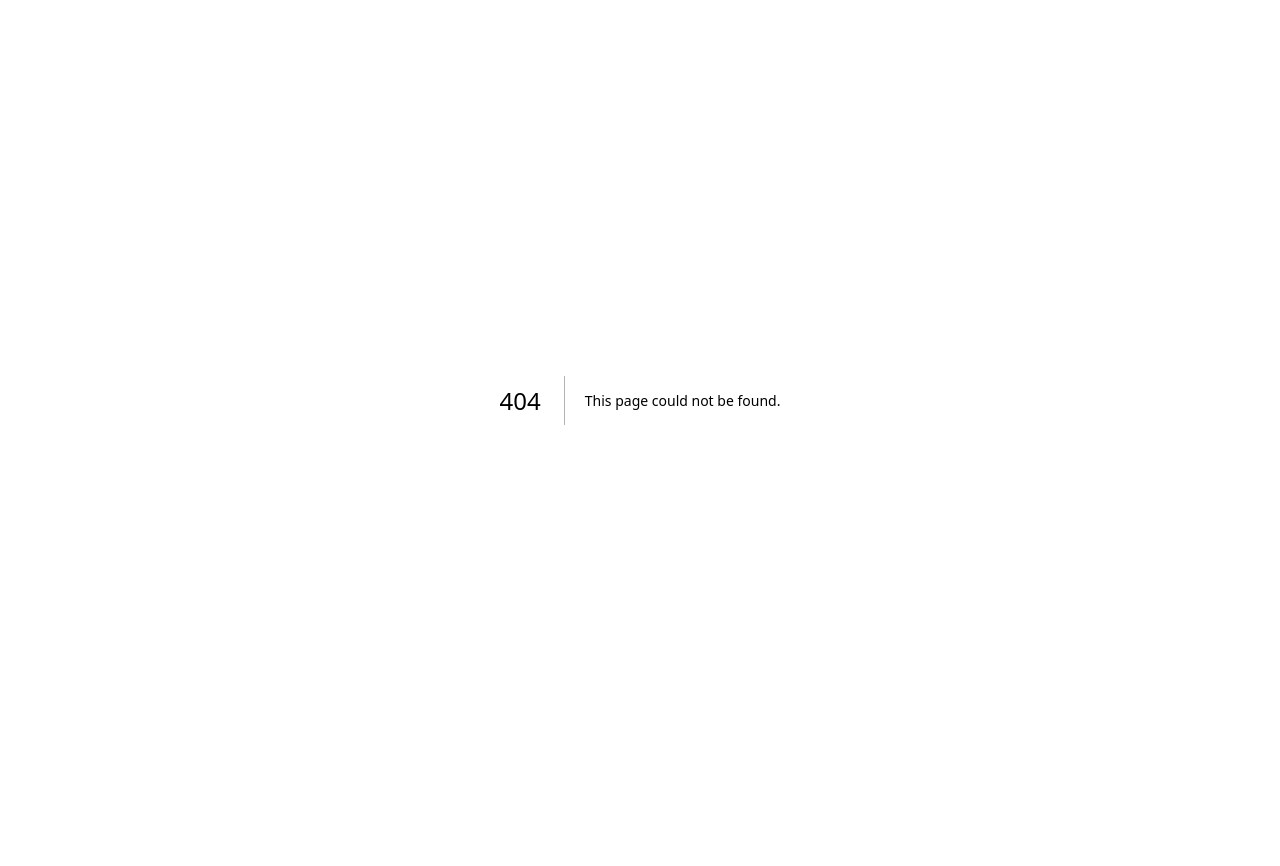
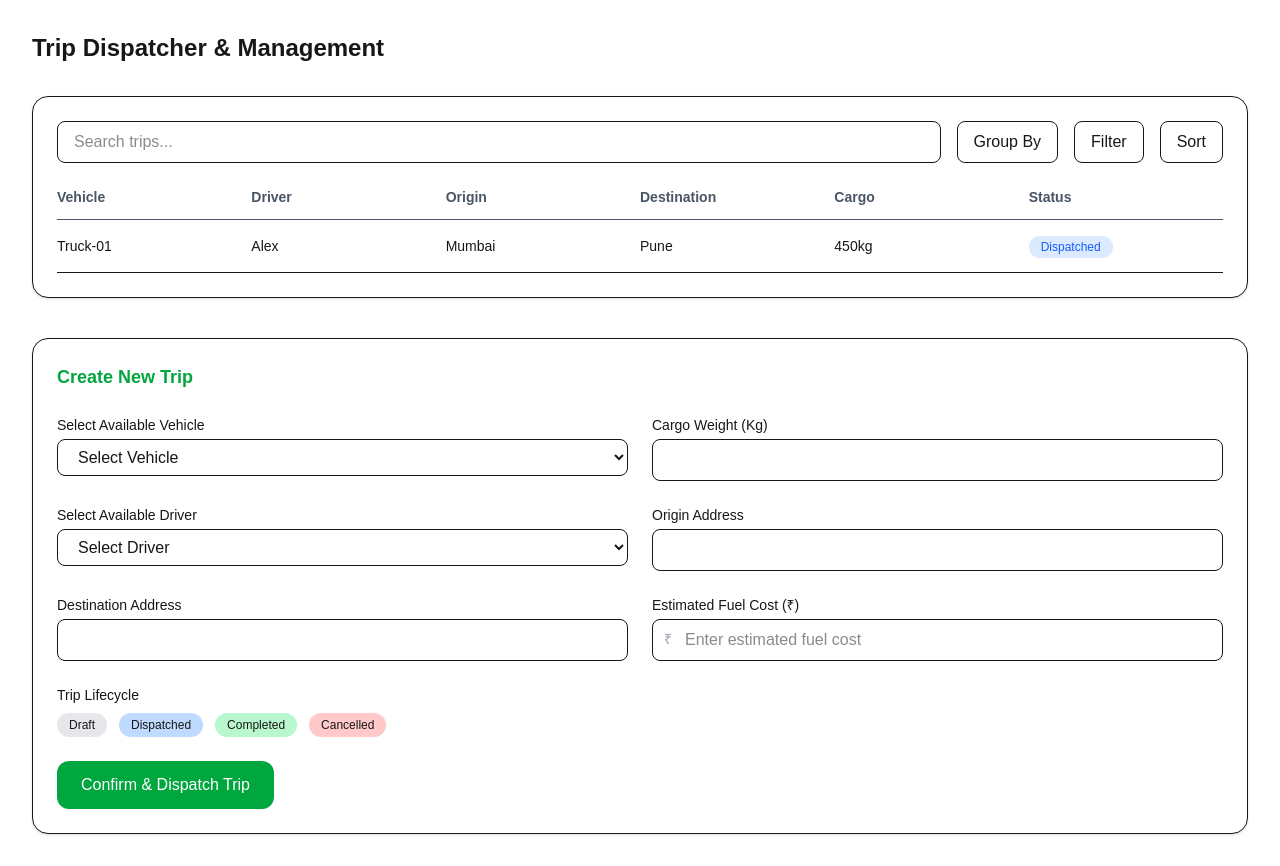
Before and after one commit to KrishBawangade/fleet_flow, a Next.js app in the folder frontend/: page /trips in a window 1280 px wide. Before the commit this address had no page. Before the commit the page ends 800 px from the top, so only its background shows below. Built offline with nearby package versions, Linux system fonts and the light colour scheme.

Commit message:
Add trip dispatcher page

```diff
--- /dev/null
+++ b/frontend/app/(dashboard)/trips/page.tsx
@@ -0,0 +1,20 @@
+"use client";
+
+import TripTable from "@/components/tables/TripTable";
+import TripForm from "@/components/forms/TripForm";
+
+export default function TripsPage() {
+  return (
+    <div className="p-8 max-w-7xl mx-auto">
+
+      <h1 className="text-2xl font-semibold mb-8">
+        Trip Dispatcher & Management
+      </h1>
+
+      <TripTable />
+
+      <TripForm />
+
+    </div>
+  );
+}
--- /dev/null
+++ b/frontend/components/forms/TripForm.tsx
@@ -0,0 +1,117 @@
+"use client";
+
+export default function TripForm() {
+  return (
+    <div className="bg-white rounded-2xl shadow-sm border p-6">
+
+      <h2 className="text-lg font-semibold mb-6 text-green-600">
+        Create New Trip
+      </h2>
+
+      <div className="grid grid-cols-2 gap-6">
+
+        {/* Vehicle */}
+        <div>
+          <label className="block text-sm mb-1">
+            Select Available Vehicle
+          </label>
+          <select className="w-full border rounded-lg px-4 py-2">
+            <option>Select Vehicle</option>
+            <option>Truck-01 (1000kg)</option>
+            <option>Van-02 (500kg)</option>
+          </select>
+        </div>
+
+        {/* Cargo */}
+        <div>
+          <label className="block text-sm mb-1">
+            Cargo Weight (Kg)
+          </label>
+          <input
+            type="number"
+            className="w-full border rounded-lg px-4 py-2"
+          />
+        </div>
+
+        {/* Driver */}
+        <div>
+          <label className="block text-sm mb-1">
+            Select Available Driver
+          </label>
+          <select className="w-full border rounded-lg px-4 py-2">
+            <option>Select Driver</option>
+            <option>Alex</option>
+            <option>John</option>
+          </select>
+        </div>
+
+        {/* Origin */}
+        <div>
+          <label className="block text-sm mb-1">
+            Origin Address
+          </label>
+          <input
+            type="text"
+            className="w-full border rounded-lg px-4 py-2"
+          />
+        </div>
+
+        {/* Destination */}
+        <div>
+          <label className="block text-sm mb-1">
+            Destination Address
+          </label>
+          <input
+            type="text"
+            className="w-full border rounded-lg px-4 py-2"
+          />
+        </div>
+
+        {/* Estimated Fuel Cost */}
+        <div>
+          <label className="block text-sm mb-1">
+            Estimated Fuel Cost (₹)
+          </label>
+          <div className="relative">
+            <span className="absolute left-3 top-2.5 text-gray-400 text-sm">
+              ₹
+            </span>
+            <input
+              type="number"
+              placeholder="Enter estimated fuel cost"
+              className="w-full border rounded-lg pl-8 pr-4 py-2"
+            />
+          </div>
+        </div>
+
+      </div>
+
+      {/* Lifecycle Display */}
+      <div className="mt-6">
+        <label className="block text-sm mb-2">
+          Trip Lifecycle
+        </label>
+        <div className="flex gap-3 text-xs">
+          <span className="px-3 py-1 rounded-full bg-gray-200">
+            Draft
+          </span>
+          <span className="px-3 py-1 rounded-full bg-blue-200">
+            Dispatched
+          </span>
+          <span className="px-3 py-1 rounded-full bg-green-200">
+            Completed
+          </span>
+          <span className="px-3 py-1 rounded-full bg-red-200">
+            Cancelled
+          </span>
+        </div>
+      </div>
+
+      {/* Button */}
+      <button className="mt-6 px-6 py-3 bg-green-600 text-white rounded-xl">
+        Confirm & Dispatch Trip
+      </button>
+
+    </div>
+  );
+}
--- /dev/null
+++ b/frontend/components/tables/TripTable.tsx
@@ -0,0 +1,45 @@
+"use client";
+
+export default function TripTable() {
+  return (
+    <div className="bg-white rounded-2xl shadow-sm border p-6 mb-10">
+
+      {/* Search + Filters */}
+      <div className="flex gap-4 mb-6">
+        <input
+          type="text"
+          placeholder="Search trips..."
+          className="flex-1 border rounded-lg px-4 py-2"
+        />
+        <button className="border px-4 py-2 rounded-lg">Group By</button>
+        <button className="border px-4 py-2 rounded-lg">Filter</button>
+        <button className="border px-4 py-2 rounded-lg">Sort</button>
+      </div>
+
+      {/* Table Header */}
+      <div className="grid grid-cols-6 font-semibold border-b pb-3 text-sm text-gray-600">
+        <div>Vehicle</div>
+        <div>Driver</div>
+        <div>Origin</div>
+        <div>Destination</div>
+        <div>Cargo</div>
+        <div>Status</div>
+      </div>
+
+      {/* Example Row */}
+      <div className="grid grid-cols-6 py-4 border-b text-sm">
+        <div>Truck-01</div>
+        <div>Alex</div>
+        <div>Mumbai</div>
+        <div>Pune</div>
+        <div>450kg</div>
+        <div>
+          <span className="px-3 py-1 rounded-full bg-blue-100 text-blue-600 text-xs">
+            Dispatched
+          </span>
+        </div>
+      </div>
+
+    </div>
+  );
+}
```
Also changed, not shown: 1 other file (tests, documents, lock files or other folders).
